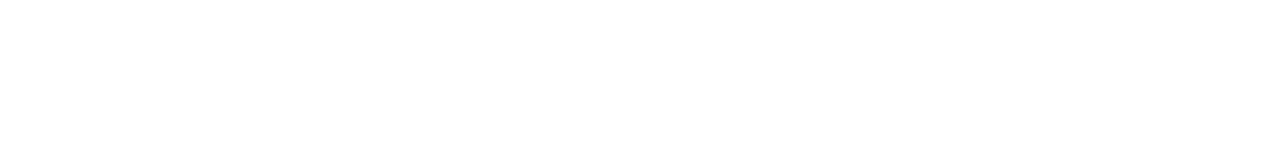
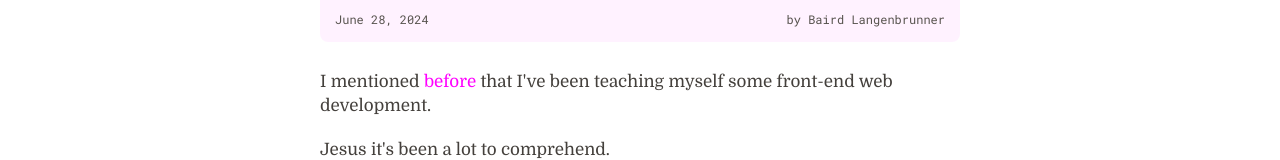
Before and after one commit to bairdlangenbrunner/isthisinteresting, a Next.js app: page /isthisinteresting/002-workable-blog in a window 1280 px wide. Before the commit this address had no page. Shown: the part 250-410 px from the top of the page. Built offline with nearby package versions, Linux system fonts and the light colour scheme.

Commit message:
adding as /isthisinteresting folder to personal website

```diff
--- a/app/(posts)/002-workable-blog/page.mdx
+++ b/app/(posts)/002-workable-blog/page.mdx
@@ -15,7 +15,7 @@ import Link from "next/link"
 
 <PostHeading metadata={postDetails} />
 
-I mentioned <Link href="/first-post">before</Link> that I've been teaching myself some front-end web development.
+I mentioned <Link href="/001-first-post">before</Link> that I've been teaching myself some front-end web development.
 
 Jesus it's been a lot to comprehend.
 
--- a/next.config.mjs
+++ b/next.config.mjs
@@ -14,6 +14,7 @@ const __dirname = path.dirname(fileURLToPath(import.meta.url))
 
 /** @type {import('next').NextConfig} */
 const nextConfig = {
+  basePath: '/isthisinteresting',
   // output: 'export',
   // Optional: Change links `/me` -> `/me/` and emit `/me.html` -> `/me/index.html`
   // trailingSlash: true,
```
